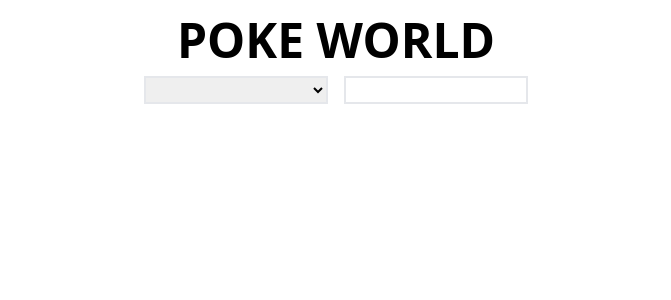
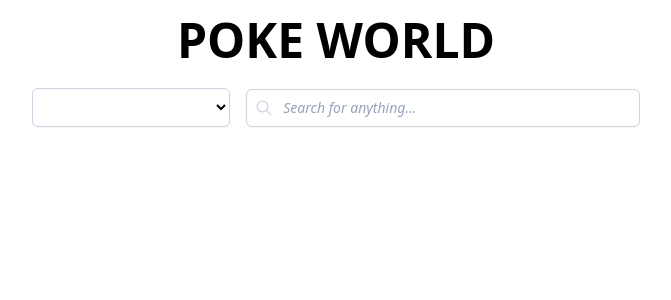
Before and after one commit to rohitjainfsl/pokemon-react, a React (Vite) app: page / in a window 1280 px wide. Shown: the top 300 px of the page, without its empty margins (304-975 px from the left). Built offline with nearby package versions, Linux system fonts and the light colour scheme; no server answers.

Commit message:
created axios config

```diff
--- a/package.json
+++ b/package.json
@@ -10,8 +10,10 @@
     "preview": "vite preview"
   },
   "dependencies": {
+    "axios": "^1.7.9",
     "react": "^18.3.1",
-    "react-dom": "^18.3.1"
+    "react-dom": "^18.3.1",
+    "react-icons": "^5.4.0"
   },
   "devDependencies": {
     "@eslint/js": "^9.17.0",
--- a/src/App.jsx
+++ b/src/App.jsx
@@ -1,11 +1,38 @@
+import { IoIosSearch } from "react-icons/io";
+import AllTypes from "./components/AllTypes";
+import { useEffect, useState } from "react";
 function App() {
+  const [allTypes, setAllTypes] = useState([]);
+  useEffect(() => {
+    fetchAllTypes();
+  }, []);
+
+  async function fetchAllTypes() {
+    setAllTypes(await AllTypes());
+  }
+
+  console.log(allTypes);
   return (
     <>
-      <div className="w-96 mx-auto py-4 text-center">
-        <h1 className="mb-3 text-5xl font-bold">POKE WORLD</h1>
-        <div className="flex items-center justify-between gap-4">
-          <select name="" id="" className="w-1/2 border-2"></select>
-          <input type="text" className="w-1/2 border-2" />
+      <div className="w-[40rem] mx-auto py-4 text-center">
+        <h1 className="mb-6 text-5xl font-bold">POKE WORLD</h1>
+        <div className="flex items-center justify-between gap-4 px-4">
+          <select
+            name=""
+            id=""
+            className="w-1/3 bg-white border border-slate-300 rounded-md py-2 pl-9 pr-3 shadow-sm focus:outline-none focus:border-sky-500 focus:ring-sky-500 focus:ring-1 sm:text-sm"
+          ></select>
+          <label className="w-2/3 relative block">
+            <span className="absolute inset-y-0 left-0 flex items-center pl-2">
+              <IoIosSearch className="h-5 w-5 fill-slate-300" />
+            </span>
+            <input
+              className="w-full placeholder:italic placeholder:text-slate-400 bg-white border border-slate-300 rounded-md py-2 pl-9 pr-3 shadow-sm focus:outline-none focus:border-sky-500 focus:ring-sky-500 focus:ring-1 sm:text-sm"
+              placeholder="Search for anything..."
+              type="text"
+              name="search"
+            />
+          </label>
         </div>
       </div>
     </>
--- /dev/null
+++ b/src/axiosConfig.js
@@ -0,0 +1,4 @@
+import axios from "axios";
+
+const instance = axios.create({ baseURL: "https://pokeapi.co/api/v2" });
+export default instance;
--- /dev/null
+++ b/src/components/AllTypes.jsx
@@ -0,0 +1,8 @@
+import instance from "../axiosConfig";
+
+async function AllTypes() {
+  const response = await instance.get("/type/?limit=21");
+  return response.results;
+}
+
+export default AllTypes;
```
Also changed, not shown: 1 other file (tests, documents, lock files or other folders).
